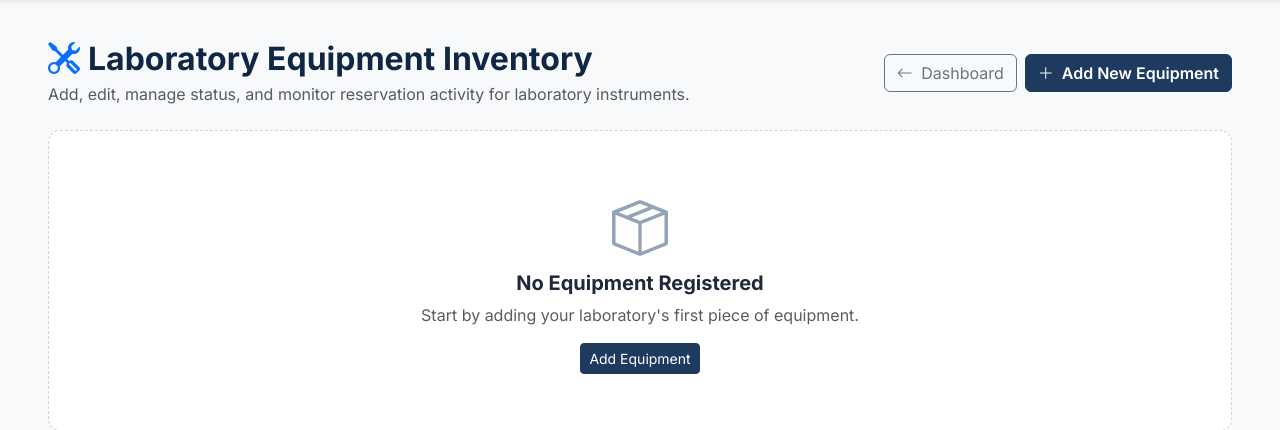
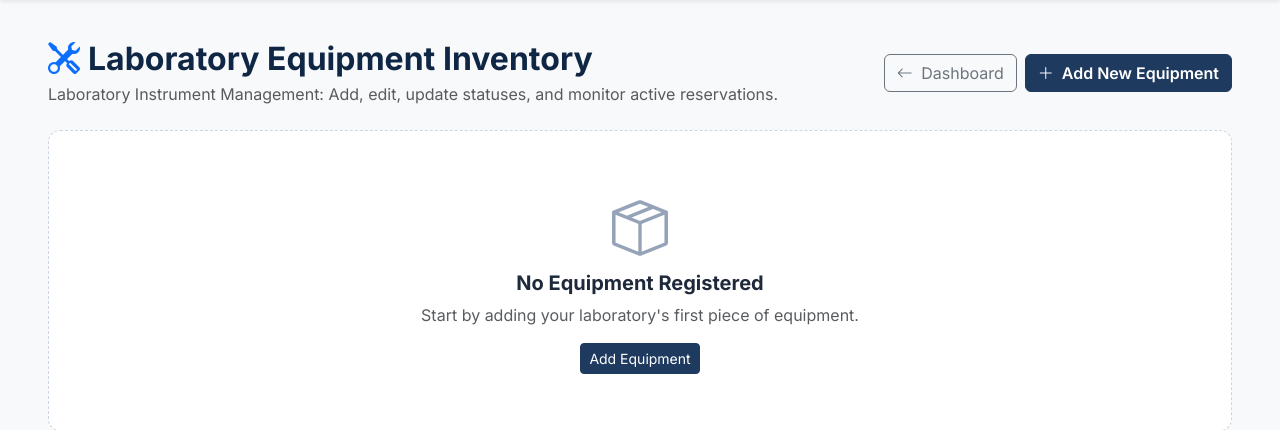
Before and after one commit to Lab-Equipment-Booking-Team/lab-equipment-booking-system, a Flask app: template modules/M5_approval_integration/templates/staff/manage_equipment.html in a window 1280 px wide. Shown: the part 62-492 px from the top of the page. Run offline with Flask 3, Linux system fonts and the light colour scheme; the template is opened without the code that fills it, so the values that code supplies are empty.

Commit message:
Update description in Manage Equipment page for clarity

```diff
--- a/modules/M5_approval_integration/templates/staff/manage_equipment.html
+++ b/modules/M5_approval_integration/templates/staff/manage_equipment.html
@@ -7,7 +7,7 @@
     <div class="d-flex flex-wrap justify-content-between align-items-center mb-4 gap-3">
         <div>
             <h2 class="fw-bold text-navy mb-1"><i class="bi bi-tools text-primary me-2"></i>Laboratory Equipment Inventory</h2>
-            <p class="text-muted mb-0">Add, edit, manage status, and monitor reservation activity for laboratory instruments.</p>
+            <p class="text-muted mb-0">Laboratory Instrument Management: Add, edit, update statuses, and monitor active reservations.</p>
         </div>
         <div class="d-flex gap-2">
             <a href="{{ url_for('staff.dashboard') }}" class="btn btn-outline-secondary">
```
